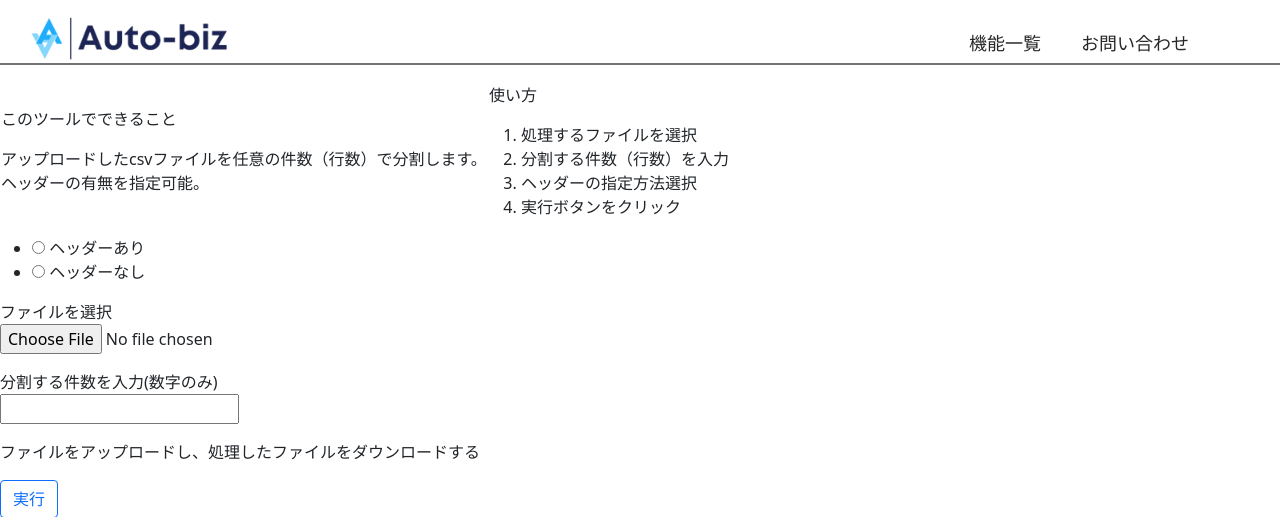
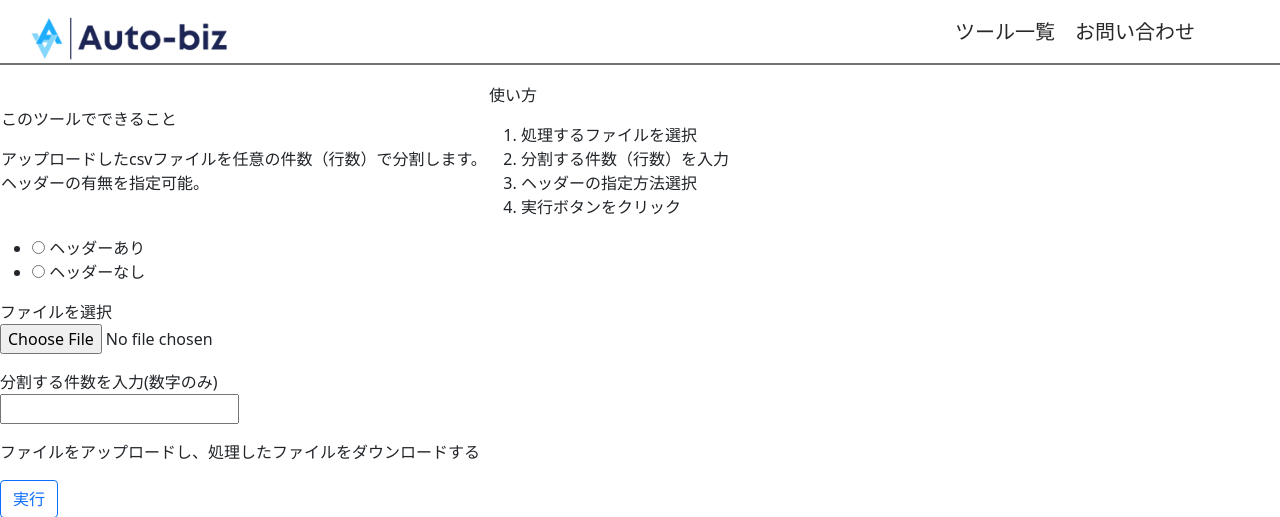
Before and after one commit to kishi-hirosuke/convenient_tools, a Django app: page /tool_CSV_split/ in a window 1280 px wide. Shown: the top 517 px of the page. Run offline with Django 3.2, Linux system fonts and the light colour scheme; some libraries are stand-ins or nearby versions.

Commit message:
header更新

```diff
--- a/tool_site/static/css/main.css
+++ b/tool_site/static/css/main.css
@@ -55,10 +55,10 @@ header .header_right_contents .header_right_link {
   color: rgb(40, 40, 40);
 }
 header .header_right_contents .header_right_link h2 {
-  padding: 25px 0 0 0;
+  padding: 25px 0;
   margin: 0;
-  font-size: 18px;
-  font-family: "Open Sans", "sans-serif";
+  font-size: 20px;
+  font-family: "游ゴシック", "ヒラギノ角ゴ ProN", "sans-serif";
 }
 header .header_right_contents .header_right_small_link_area {
   display: flex;
--- a/tool_site/static/css/main.scss
+++ b/tool_site/static/css/main.scss
@@ -20,7 +20,7 @@
 
 // 共通
 $title: 45px;
-$header_title: 18px;
+$header_title: 20px;
 $subtitle: 22px;
 $text: 16px;
 $text_color: rgb(40, 40, 40);
@@ -77,10 +77,11 @@ header {
             text-align: center;
             color: $text_color;
             h2 {
-                padding: 25px 0 0 0;
+                padding: 25px 0;
                 margin: 0;
                 font-size: $header_title;
-                font-family: $en;
+                font-family: $ja;
+                // font-weight: bold;
                 // &::after {
                 //     box-sizing: content-box;
                 //     content: '';
--- a/tool_site/templates/base.html
+++ b/tool_site/templates/base.html
@@ -48,7 +48,7 @@
         </a>
         <div class="header_right_contents">
             <a href={% url 'tools' %} class="header_right_link">
-                <h2>機能一覧</h2>
+                <h2>ツール一覧</h2>
             </a>
             <a href={% url 'inquiry' %} class="header_right_link">
                 <h2>お問い合わせ</h2>
```
Also changed, not shown: 1 other file.
